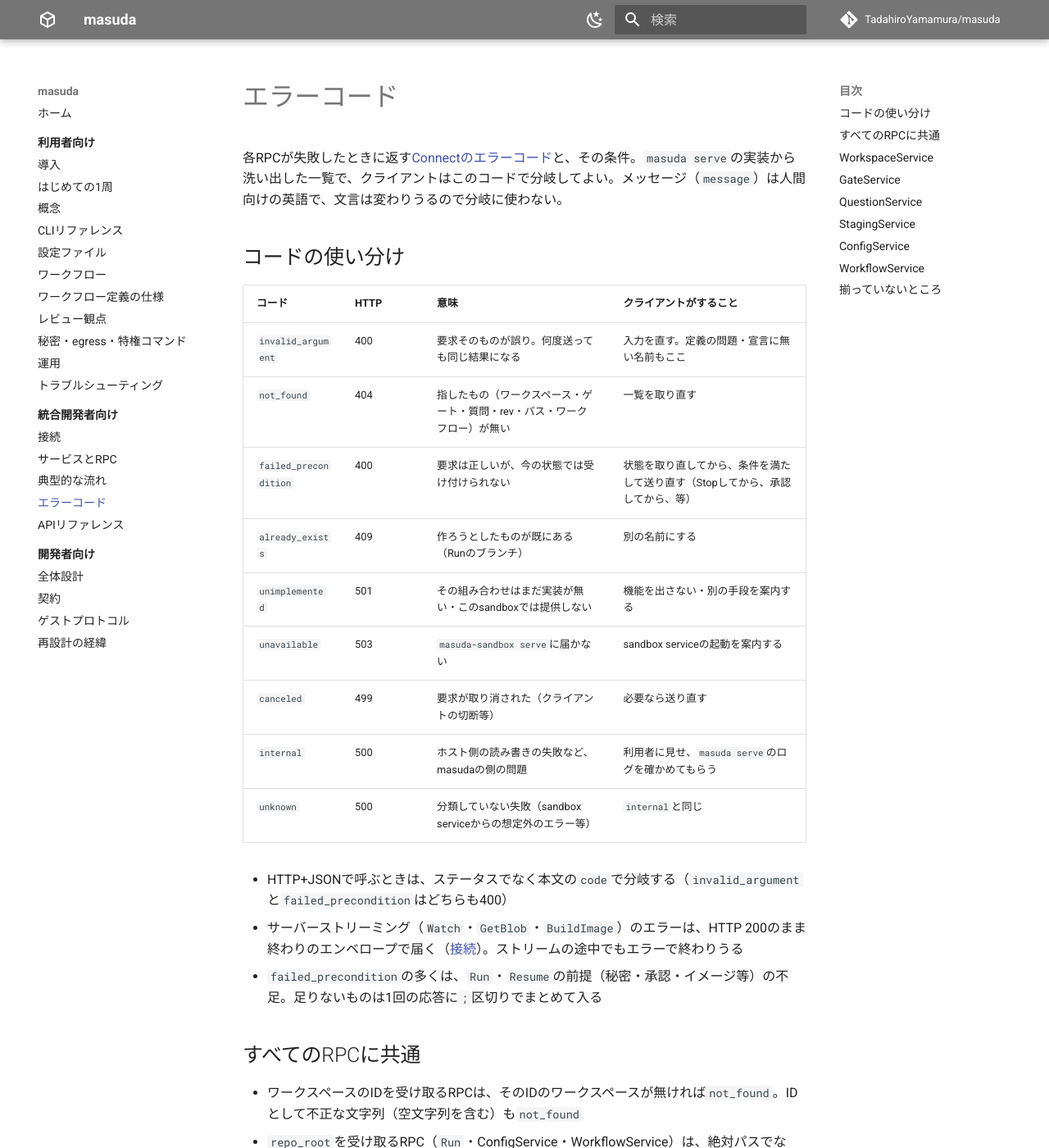
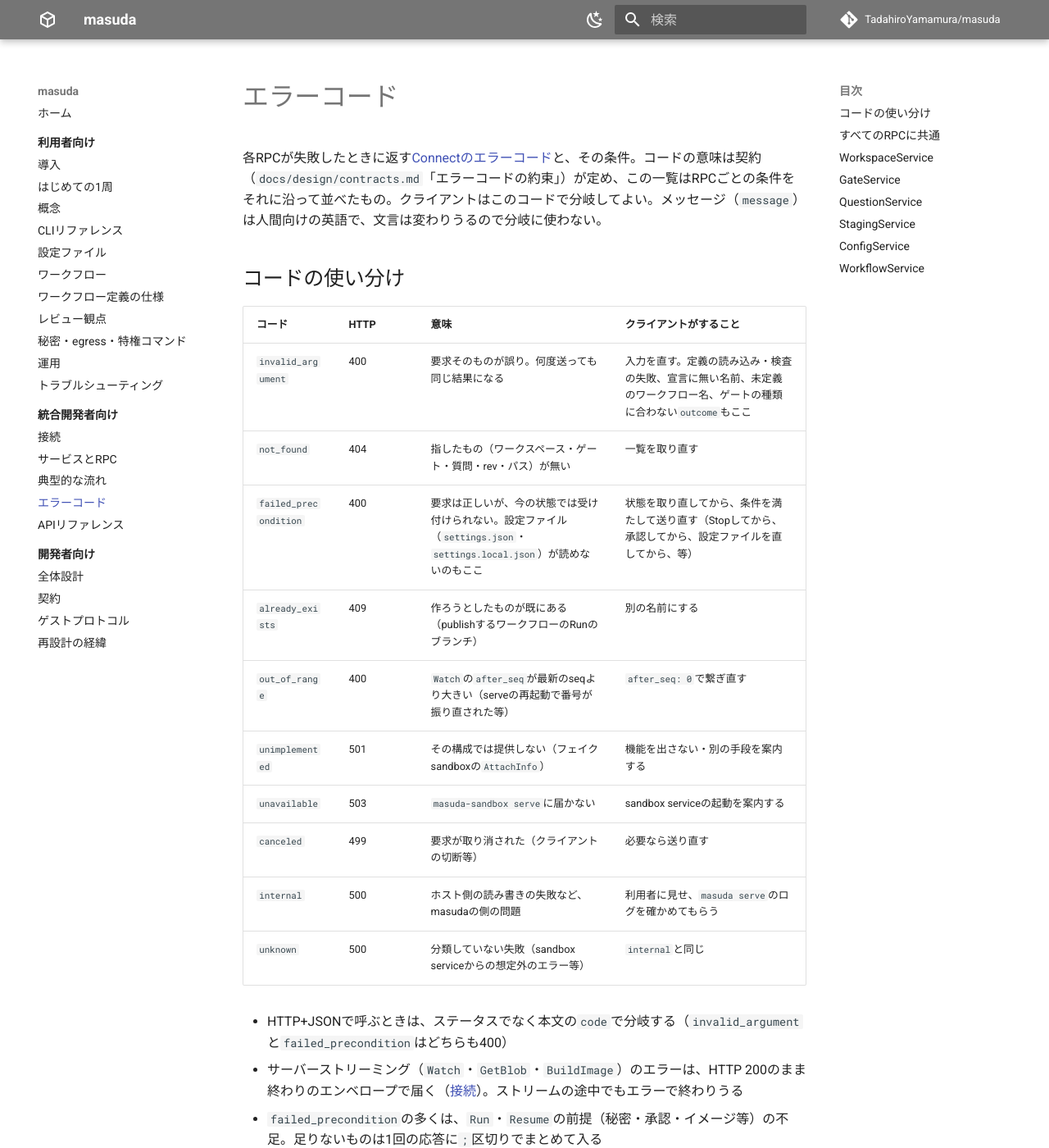
Before and after one commit to TadahiroYamamura/masuda, an MkDocs documentation site: the page built from docs/api/errors.md, in a window 1280 px wide and 1400 px high. Shown: the whole window at 82% size. Built offline with MkDocs 1.6.1 and Material for MkDocs 9.7.7, drawn with Linux system fonts in a browser that asks for light colours; comment, search, counter and statistics services are not loaded; the version menu is left out; some of the changed text lies outside the part shown.

Commit message:
fix(api): エラーコードを契約「エラーコードの約束」に揃える
## 意図
M11cが洗い出した不統一（未定義ワークフロー、壊れたsettings.json）とWatchのafter_seqの扱いを、
契約で定めたコードに合わせる。クライアントがRPCによってコードの意味を読み替えなくてよいように。

## 設計上の考慮点
- 未定義のワークフローはRun・Show・CheckともInvalidArgument
- settings.jsonが読めないのは、Run・ResumeもConfigServiceと同じFailedPrecondition。work-ordersのM12は
  「ConfigもInvalidArgument」と書いていたが、後に定めた契約の表（設定ファイルが読めない→FailedPrecondition、
  Run・Configで統一）に従った
- Watchのafter_seqが最新より大きければOutOfRangeで返す。serve再起動の後に古い番号で繋いだクライアントが
  黙って待ち続けないように
- `docs/api/errors.md`の「揃っていないところ」は解消したので消した

Co-Authored-By: Claude Opus 5.5 <noreply@anthropic.com>

```diff
--- a/docs/api/errors.md
+++ b/docs/api/errors.md
@@ -1,16 +1,17 @@
 # エラーコード
 
-各RPCが失敗したときに返す[Connectのエラーコード](https://connectrpc.com/docs/protocol/#error-codes)と、その条件。`masuda serve`の実装から洗い出した一覧で、クライアントはこのコードで分岐してよい。メッセージ（`message`）は人間向けの英語で、文言は変わりうるので分岐に使わない。
+各RPCが失敗したときに返す[Connectのエラーコード](https://connectrpc.com/docs/protocol/#error-codes)と、その条件。コードの意味は契約（`docs/design/contracts.md`「エラーコードの約束」）が定め、この一覧はRPCごとの条件をそれに沿って並べたもの。クライアントはこのコードで分岐してよい。メッセージ（`message`）は人間向けの英語で、文言は変わりうるので分岐に使わない。
 
 ## コードの使い分け
 
 | コード | HTTP | 意味 | クライアントがすること |
 |---|---|---|---|
-| `invalid_argument` | 400 | 要求そのものが誤り。何度送っても同じ結果になる | 入力を直す。定義の問題・宣言に無い名前もここ |
-| `not_found` | 404 | 指したもの（ワークスペース・ゲート・質問・rev・パス・ワークフロー）が無い | 一覧を取り直す |
-| `failed_precondition` | 400 | 要求は正しいが、今の状態では受け付けられない | 状態を取り直してから、条件を満たして送り直す（Stopしてから、承認してから、等） |
-| `already_exists` | 409 | 作ろうとしたものが既にある（Runのブランチ） | 別の名前にする |
-| `unimplemented` | 501 | その組み合わせはまだ実装が無い・このsandboxでは提供しない | 機能を出さない・別の手段を案内する |
+| `invalid_argument` | 400 | 要求そのものが誤り。何度送っても同じ結果になる | 入力を直す。定義の読み込み・検査の失敗、宣言に無い名前、未定義のワークフロー名、ゲートの種類に合わない`outcome`もここ |
+| `not_found` | 404 | 指したもの（ワークスペース・ゲート・質問・rev・パス）が無い | 一覧を取り直す |
+| `failed_precondition` | 400 | 要求は正しいが、今の状態では受け付けられない。設定ファイル（`settings.json`・`settings.local.json`）が読めないのもここ | 状態を取り直してから、条件を満たして送り直す（Stopしてから、承認してから、設定ファイルを直してから、等） |
+| `already_exists` | 409 | 作ろうとしたものが既にある（publishするワークフローのRunのブランチ） | 別の名前にする |
+| `out_of_range` | 400 | `Watch`の`after_seq`が最新のseqより大きい（serveの再起動で番号が振り直された等） | `after_seq: 0`で繋ぎ直す |
+| `unimplemented` | 501 | その構成では提供しない（フェイクsandboxの`AttachInfo`） | 機能を出さない・別の手段を案内する |
 | `unavailable` | 503 | `masuda-sandbox serve`に届かない | sandbox serviceの起動を案内する |
 | `canceled` | 499 | 要求が取り消された（クライアントの切断等） | 必要なら送り直す |
 | `internal` | 500 | ホスト側の読み書きの失敗など、masudaの側の問題 | 利用者に見せ、`masuda serve`のログを確かめてもらう |
@@ -30,18 +31,18 @@
 
 | RPC | コード | 条件 |
 |---|---|---|
-| `Run` | `invalid_argument` | `repo_root`が不正。`workflow`か`branch`が空。`.masuda/`を読めない。定義が読み込めない・検査で問題がある（問題の一覧がメッセージに入る）。`workflow`が定義に無い。ワークフローの`inputs`が足りない。`settings.json`が読めない・知らないキーがある。ブランチ名が不正。`base`が実リポジトリに無い |
-| | `failed_precondition` | 起動に要るものが足りない: Claudeのトークン・宣言した秘密の値が無い、`plaintext`の秘密が未承認、イメージのDockerfileが無い、`envFiles`の公開値が`vars`に無い、ワークフローが使う`checks`が宣言されていない、`settings.local.json`が読めない・`stallAfter`が不正 |
+| `Run` | `invalid_argument` | `repo_root`が不正。`workflow`か`branch`が空。`.masuda/`を読めない。定義が読み込めない・検査で問題がある（問題の一覧がメッセージに入る）。`workflow`が定義に無い。ワークフローの`inputs`が足りない。ブランチ名が不正。`base`が実リポジトリに無い。既存のブランチで分岐元を決められない（`base`を渡す） |
+| | `failed_precondition` | `settings.json`・`settings.local.json`が読めない（JSONとして壊れている、知らないキーがある、`stallAfter`が不正）。起動に要るものが足りない: Claudeのトークン・宣言した秘密の値が無い、`plaintext`の秘密が未承認、イメージのDockerfileが無い、`envFiles`の公開値が`vars`に無い、ワークフローが使う`checks`が宣言されていない |
 | | `already_exists` | ワークフローがpublishを含み、`branch`が実リポジトリに既にある（publishを含まないワークフローは既存のブランチで動かせる） |
 | | `canceled` | stagingを作っている間に要求が取り消された |
 | | `internal` | ワークスペース・stagingの作成、engineの開始に失敗した |
 | `Resume` | `not_found` | ワークスペースが無い |
-| | `failed_precondition` | 再開できる状態でない（STOPPEDと、sandboxの起動に失敗したBLOCKEDだけが再開できる）。既に動いている。定義の写しが無い・読み込めない。起動に要るものが足りない（`Run`と同じ） |
-| | `invalid_argument` | 定義の写しの`settings.json`が読めない |
+| | `failed_precondition` | 再開できる状態でない（STOPPEDと、sandboxの起動に失敗したBLOCKEDだけが再開できる。engineが止めたBLOCKEDは`Stop`した後も再開できない）。既に動いている。定義の写しが無い・読み込めない。定義の写しの`settings.json`や`settings.local.json`が読めない。起動に要るものが足りない（`Run`と同じ） |
 | | `internal` | 実行の窓口の用意・質問の破棄の記録に失敗した |
 | `Get` | `not_found` | ワークスペースが無い |
 | `List` | `internal` | 一覧を読めない。`repo_root`は検査しない（一致するものが無ければ空の一覧） |
 | `Watch` | `not_found` | `id`を指定し、そのワークスペースが無い（ストリームの最初に終わる） |
+| | `out_of_range` | `after_seq`が最新のseqより大きい（ストリームの最初に終わる）。`after_seq: 0`で繋ぎ直す |
 | | （正常な終わり） | `masuda serve`が止まると、エラーでなく正常な終わりでストリームが閉じる |
 | `Stop` | `not_found` | ワークスペースが無い |
 | | `failed_precondition` | DONE（publish・discardで終わっていて、止めるものが無い）。STOPPEDへの`Stop`はエラーにせずそのまま返す |
@@ -122,16 +123,7 @@
 | RPC | コード | 条件 |
 |---|---|---|
 | `List` | `invalid_argument` | `repo_root`が不正。定義が読み込めない |
-| `Show` | `invalid_argument` | `workflow`が空。`repo_root`が不正。定義が読み込めない。図にできない |
-| | `not_found` | `workflow`が定義に無い |
-| `Check` | `invalid_argument` | `repo_root`が不正 |
-| | `not_found` | `workflow`を指定し、それが定義に無い |
+| `Show` | `invalid_argument` | `workflow`が空。`repo_root`が不正。定義が読み込めない。図にできない。`workflow`が定義に無い |
+| `Check` | `invalid_argument` | `repo_root`が不正。`workflow`を指定し、それが定義に無い |
 
 `Check`は、定義が読み込めないときもエラーにせず、その理由を`problems`の1つとして返す。
-
-## 揃っていないところ
-
-次は今の実装の振る舞いで、将来揃える可能性がある。クライアントは両方のコードを同じに扱っておくと安全。
-
-- 定義に無いワークフロー: `Run`は`invalid_argument`、`Show`・`Check`は`not_found`
-- 壊れた`settings.json`: `Run`は`invalid_argument`、ConfigServiceは`failed_precondition`
```
Also changed, not shown: docs/api/flows.md (+2 -1 lines), docs/api/services.md (+1 -1 lines), 4 other files.
